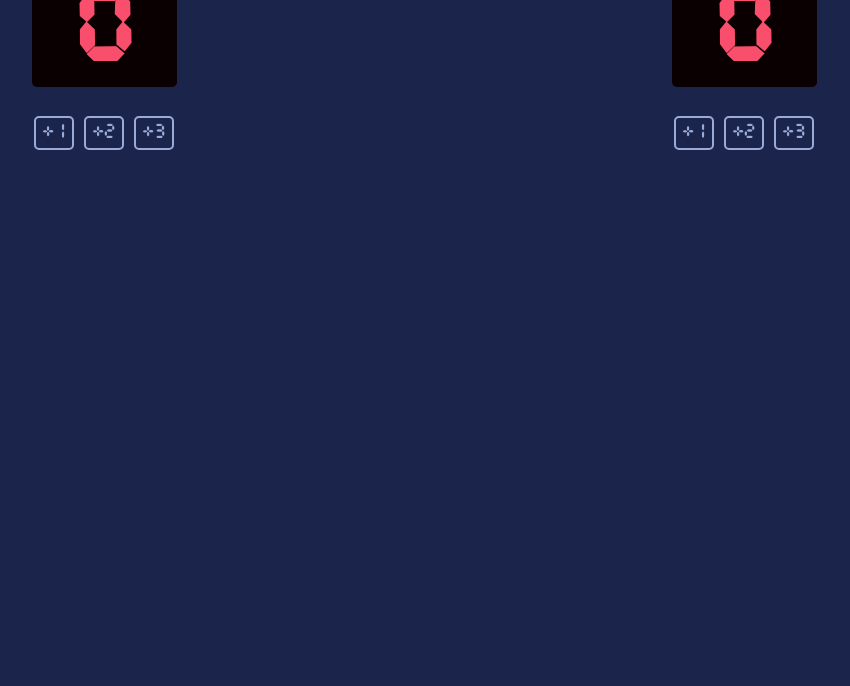
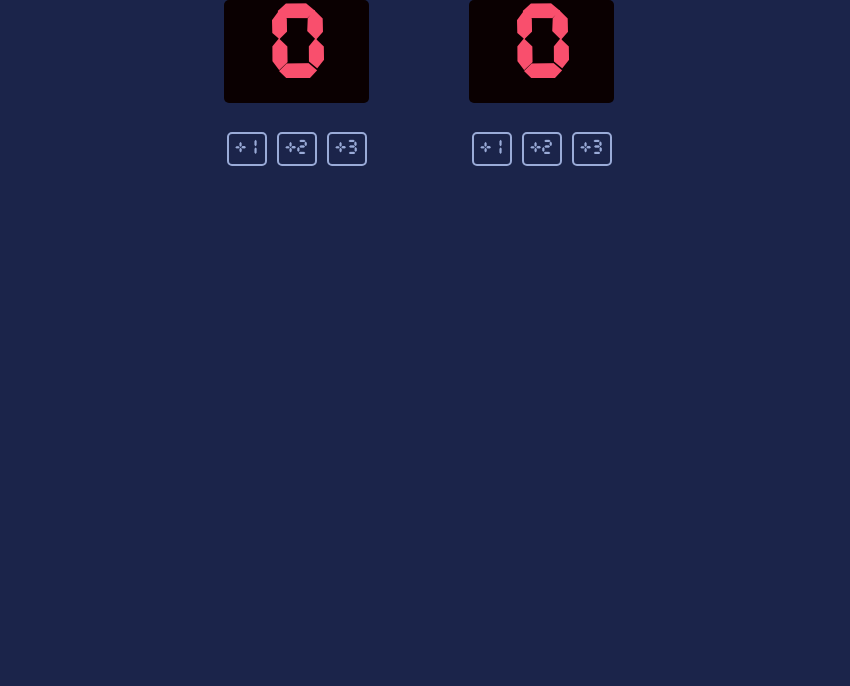
Before and after one commit to justdreambig/score-board, a plain HTML site: page index.html in a window 1280 px wide. Shown: the part 114-800 px from the top of the page, without its empty margins (216-1066 px from the left). Drawn offline with nearby package versions, Linux system fonts and the light colour scheme.

Commit message:
Update index.css

```diff
--- a/index.css
+++ b/index.css
@@ -36,8 +36,20 @@ body {
 
 .container {
  display: flex;
- justify-content: space-around;
+ text-align: center;
+ align-items: center;
+ margin: auto;
+ height: 300px;
+ width: 500px;
+ /* border: solid black; */
 }
+
+
+
+
+
+
+
 
 .button {
  background: none;
```
